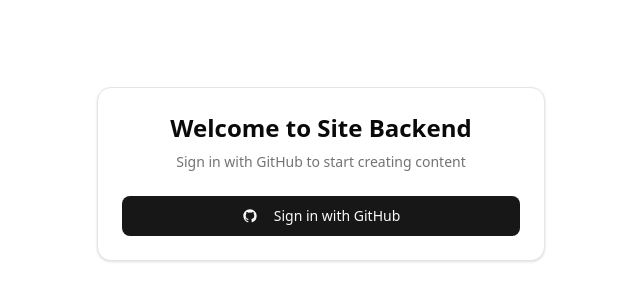
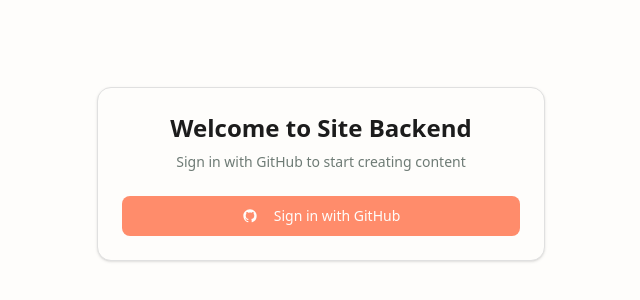
Before and after one commit to andrewbauman1/site-CMS, a Next.js app: page /auth/signin in a window 1280 px wide. Shown: the part 98-398 px from the top of the page, without its empty margins (319-959 px from the left). Built offline with nearby package versions, Linux system fonts and the light colour scheme; no server answers.

Commit message:
Matching drewsiph.dev styling
Light Mode / Dark Mode

```diff
--- a/app/api/settings/route.ts
+++ b/app/api/settings/route.ts
@@ -20,6 +20,7 @@
       settings = await prisma.settings.create({
         data: {
           userId: session.user.id,
+          theme: 'system',
           noteTags: [],
           hiddenStoryFeeds: []
         }
@@ -27,6 +28,7 @@
     }
 
     return NextResponse.json({
+      theme: settings.theme,
       noteTags: settings.noteTags,
       hiddenStoryFeeds: settings.hiddenStoryFeeds
     })
@@ -47,18 +49,23 @@
   }
 
   try {
-    const { noteTags, hiddenStoryFeeds } = await request.json()
+    const body = await request.json()
+    const { theme, noteTags, hiddenStoryFeeds } = body
+
+    // Build update object dynamically to only update provided fields
+    const updateData: any = {}
+    if (theme !== undefined) updateData.theme = theme
+    if (noteTags !== undefined) updateData.noteTags = noteTags
+    if (hiddenStoryFeeds !== undefined) updateData.hiddenStoryFeeds = hiddenStoryFeeds
 
     const settings = await prisma.settings.upsert({
       where: { userId: session.user.id },
-      update: {
-        noteTags,
-        hiddenStoryFeeds
-      },
+      update: updateData,
       create: {
         userId: session.user.id,
-        noteTags,
-        hiddenStoryFeeds
+        theme: theme || 'system',
+        noteTags: noteTags || [],
+        hiddenStoryFeeds: hiddenStoryFeeds || []
       }
     })
 
--- a/app/globals.css
+++ b/app/globals.css
@@ -45,71 +45,114 @@
 
 :root {
   --radius: 0.625rem;
-  --background: oklch(1 0 0);
-  --foreground: oklch(0.145 0 0);
-  --card: oklch(1 0 0);
-  --card-foreground: oklch(0.145 0 0);
-  --popover: oklch(1 0 0);
-  --popover-foreground: oklch(0.145 0 0);
-  --primary: oklch(0.205 0 0);
-  --primary-foreground: oklch(0.985 0 0);
-  --secondary: oklch(0.97 0 0);
-  --secondary-foreground: oklch(0.205 0 0);
-  --muted: oklch(0.97 0 0);
-  --muted-foreground: oklch(0.556 0 0);
-  --accent: oklch(0.97 0 0);
-  --accent-foreground: oklch(0.205 0 0);
-  --destructive: oklch(0.577 0.245 27.325);
-  --border: oklch(0.922 0 0);
-  --input: oklch(0.922 0 0);
-  --ring: oklch(0.708 0 0);
-  --chart-1: oklch(0.646 0.222 41.116);
-  --chart-2: oklch(0.6 0.118 184.704);
-  --chart-3: oklch(0.398 0.07 227.392);
-  --chart-4: oklch(0.828 0.189 84.429);
-  --chart-5: oklch(0.769 0.188 70.08);
-  --sidebar: oklch(0.985 0 0);
-  --sidebar-foreground: oklch(0.145 0 0);
-  --sidebar-primary: oklch(0.205 0 0);
-  --sidebar-primary-foreground: oklch(0.985 0 0);
-  --sidebar-accent: oklch(0.97 0 0);
-  --sidebar-accent-foreground: oklch(0.205 0 0);
-  --sidebar-border: oklch(0.922 0 0);
-  --sidebar-ring: oklch(0.708 0 0);
+
+  /* Website color scheme - Light Mode */
+  --backgroundColor: #FEFDFB;
+  --textColor: #1C1C1C;
+  --secondaryTextColor: #4F4F4F;
+  --mutedTextColor: #6E7B75;
+  --subtleBackgroundColor: #E4E7E2;
+  --heartedBackgroundColor: #F6E8E2;
+  --selectionBackgroundColor: #D6D9EB;
+  --linkColor: #FF8C6B;
+  --activeColor: #BA5A89;
+  --borderColor: #E0E0E0;
+  --hrColor: #D8D8D8;
+  --langBackgroundColor: #F0F0EE;
+  --langShadowColor: rgba(0,0,0,0.08);
+  --logoColor: #333333;
+  --photoBackground: #EFEDE8;
+
+  --gradient-primary: linear-gradient(135deg, #FFB74D 0%, #FF8C6B 50%, #BA5AD3 100%);
+  --gradient-secondary: linear-gradient(90deg, #FF8C6B 0%, #9370DB 100%);
+
+  /* Tailwind compatibility - mapped to website colors */
+  --background: #FEFDFB;
+  --foreground: #1C1C1C;
+  --card: #FEFDFB;
+  --card-foreground: #1C1C1C;
+  --popover: #FEFDFB;
+  --popover-foreground: #1C1C1C;
+  --primary: #FF8C6B;
+  --primary-foreground: #FEFDFB;
+  --secondary: #E4E7E2;
+  --secondary-foreground: #1C1C1C;
+  --muted: #E4E7E2;
+  --muted-foreground: #6E7B75;
+  --accent: #F6E8E2;
+  --accent-foreground: #1C1C1C;
+  --destructive: #BA5A89;
+  --border: #E0E0E0;
+  --input: #E0E0E0;
+  --ring: #FF8C6B;
+  --chart-1: #FFB74D;
+  --chart-2: #FF8C6B;
+  --chart-3: #BA5AD3;
+  --chart-4: #9370DB;
+  --chart-5: #85b6a6;
+  --sidebar: #FEFDFB;
+  --sidebar-foreground: #1C1C1C;
+  --sidebar-primary: #FF8C6B;
+  --sidebar-primary-foreground: #FEFDFB;
+  --sidebar-accent: #E4E7E2;
+  --sidebar-accent-foreground: #1C1C1C;
+  --sidebar-border: #E0E0E0;
+  --sidebar-ring: #FF8C6B;
 }
 
 .dark {
-  --background: oklch(0.145 0 0);
-  --foreground: oklch(0.985 0 0);
-  --card: oklch(0.205 0 0);
-  --card-foreground: oklch(0.985 0 0);
-  --popover: oklch(0.205 0 0);
-  --popover-foreground: oklch(0.985 0 0);
-  --primary: oklch(0.922 0 0);
-  --primary-foreground: oklch(0.205 0 0);
-  --secondary: oklch(0.269 0 0);
-  --secondary-foreground: oklch(0.985 0 0);
-  --muted: oklch(0.269 0 0);
-  --muted-foreground: oklch(0.708 0 0);
-  --accent: oklch(0.269 0 0);
-  --accent-foreground: oklch(0.985 0 0);
-  --destructive: oklch(0.704 0.191 22.216);
-  --border: oklch(1 0 0 / 10%);
-  --input: oklch(1 0 0 / 15%);
-  --ring: oklch(0.556 0 0);
-  --chart-1: oklch(0.488 0.243 264.376);
-  --chart-2: oklch(0.696 0.17 162.48);
-  --chart-3: oklch(0.769 0.188 70.08);
-  --chart-4: oklch(0.627 0.265 303.9);
-  --chart-5: oklch(0.645 0.246 16.439);
-  --sidebar: oklch(0.205 0 0);
-  --sidebar-foreground: oklch(0.985 0 0);
-  --sidebar-primary: oklch(0.488 0.243 264.376);
-  --sidebar-primary-foreground: oklch(0.985 0 0);
-  --sidebar-accent: oklch(0.269 0 0);
-  --sidebar-accent-foreground: oklch(0.985 0 0);
-  --sidebar-border: oklch(1 0 0 / 10%);
-  --sidebar-ring: oklch(0.556 0 0);
+  /* Website color scheme - Dark Mode */
+  --backgroundColor: #204248;
+  --textColor: #E5E1DC;
+  --secondaryTextColor: #C5BFB8;
+  --mutedTextColor: #9DA8A3;
+  --subtleBackgroundColor: #2A3A38;
+  --heartedBackgroundColor: #884A3D;
+  --selectionBackgroundColor: #3A5E5A;
+  --linkColor: #85b6a6;
+  --activeColor: #BA5A49;
+  --borderColor: #3A4B49;
+  --hrColor: #666666;
+  --langBackgroundColor: #2c2c2c;
+  --langShadowColor: rgba(0, 0, 0, 0.2);
+  --logoColor: #AAAAAA;
+  --photoBackground: #1a1f1e;
+
+  --gradient-primary: linear-gradient(135deg, #FFB74D 0%, #FF8C6B 50%, #BA5AD3 100%);
+  --gradient-secondary: linear-gradient(90deg, #FF8C6B 0%, #9370DB 100%);
+
+  /* Tailwind compatibility - mapped to website dark colors */
+  --background: #204248;
+  --foreground: #E5E1DC;
+  --card: #2A3A38;
+  --card-foreground: #E5E1DC;
+  --popover: #2A3A38;
+  --popover-foreground: #E5E1DC;
+  --primary: #85b6a6;
+  --primary-foreground: #204248;
+  --secondary: #2A3A38;
+  --secondary-foreground: #E5E1DC;
+  --muted: #2A3A38;
+  --muted-foreground: #9DA8A3;
+  --accent: #884A3D;
+  --accent-foreground: #E5E1DC;
+  --destructive: #BA5A49;
+  --border: #3A4B49;
+  --input: #3A4B49;
+  --ring: #85b6a6;
+  --chart-1: #FFB74D;
+  --chart-2: #FF8C6B;
+  --chart-3: #BA5AD3;
+  --chart-4: #9370DB;
+  --chart-5: #85b6a6;
+  --sidebar: #2A3A38;
+  --sidebar-foreground: #E5E1DC;
+  --sidebar-primary: #85b6a6;
+  --sidebar-primary-foreground: #204248;
+  --sidebar-accent: #3A5E5A;
+  --sidebar-accent-foreground: #E5E1DC;
+  --sidebar-border: #3A4B49;
+  --sidebar-ring: #85b6a6;
 }
 
 @layer base {
--- a/app/settings/page.tsx
+++ b/app/settings/page.tsx
@@ -8,10 +8,12 @@
 import { Label } from '@/components/ui/label'
 import { Badge } from '@/components/ui/badge'
 import { Switch } from '@/components/ui/switch'
-import { X, Plus } from 'lucide-react'
+import { X, Plus, Sun, Moon, Monitor } from 'lucide-react'
 import { Dialog, DialogContent, DialogDescription, DialogFooter, DialogHeader, DialogTitle, DialogTrigger } from '@/components/ui/dialog'
+import { useTheme } from '@/components/ThemeProvider'
 
 interface Settings {
+  theme?: 'light' | 'dark' | 'system'
   noteTags: string[]
   hiddenStoryFeeds: string[]
 }
@@ -24,7 +26,9 @@
 
 export default function SettingsPage() {
   const { data: session } = useSession()
+  const { theme, setTheme } = useTheme()
   const [settings, setSettings] = useState<Settings>({
+    theme: 'system',
     noteTags: [],
     hiddenStoryFeeds: []
   })
@@ -90,7 +94,10 @@
       const response = await fetch('/api/settings', {
         method: 'PUT',
         headers: { 'Content-Type': 'application/json' },
-        body: JSON.stringify(settings)
+        body: JSON.stringify({
+          ...settings,
+          theme // Include current theme from ThemeProvider
+        })
       })
 
       if (response.ok) {
@@ -143,6 +150,64 @@
       </div>
 
       <div className="space-y-6">
+        {/* Theme Settings */}
+        <Card>
+          <CardHeader>
+            <CardTitle>Theme</CardTitle>
+            <CardDescription>
+              Choose your preferred color theme matching drewsiph.dev
+            </CardDescription>
+          </CardHeader>
+          <CardContent>
+            <div className="grid grid-cols-1 sm:grid-cols-3 gap-4">
+              <button
+                onClick={() => setTheme('light')}
+                className={`flex flex-col items-center gap-2 p-4 border-2 rounded-lg transition-all ${
+                  theme === 'light'
+                    ? 'border-primary bg-accent'
+                    : 'border-border hover:border-muted-foreground'
+                }`}
+              >
+                <Sun className="h-8 w-8" />
+                <span className="font-medium">Light</span>
+                <span className="text-xs text-muted-foreground text-center">
+                  Warm off-white with coral accents
+                </span>
+              </button>
+
+              <button
+                onClick={() => setTheme('dark')}
+                className={`flex flex-col items-center gap-2 p-4 border-2 rounded-lg transition-all ${
+                  theme === 'dark'
+                    ? 'border-primary bg-accent'
+                    : 'border-border hover:border-muted-foreground'
+                }`}
+              >
+                <Moon className="h-8 w-8" />
+                <span className="font-medium">Dark</span>
+                <span className="text-xs text-muted-foreground text-center">
+                  Deep teal with sage accents
+                </span>
+              </button>
+
+              <button
+                onClick={() => setTheme('system')}
+                className={`flex flex-col items-center gap-2 p-4 border-2 rounded-lg transition-all ${
+                  theme === 'system'
+                    ? 'border-primary bg-accent'
+                    : 'border-border hover:border-muted-foreground'
+                }`}
+              >
+                <Monitor className="h-8 w-8" />
+                <span className="font-medium">System</span>
+                <span className="text-xs text-muted-foreground text-center">
+                  Match device preference
+                </span>
+              </button>
+            </div>
+          </CardContent>
+        </Card>
+
         {/* Note Tags */}
         <Card>
           <CardHeader>
--- a/components/Providers.tsx
+++ b/components/Providers.tsx
@@ -1,7 +1,14 @@
 'use client'
 
 import { SessionProvider } from 'next-auth/react'
+import { ThemeProvider } from '@/components/ThemeProvider'
 
 export function Providers({ children }: { children: React.ReactNode }) {
-  return <SessionProvider>{children}</SessionProvider>
+  return (
+    <SessionProvider>
+      <ThemeProvider>
+        {children}
+      </ThemeProvider>
+    </SessionProvider>
+  )
 }
--- /dev/null
+++ b/components/ThemeProvider.tsx
@@ -0,0 +1,100 @@
+'use client'
+
+import { createContext, useContext, useEffect, useState } from 'react'
+import { useSession } from 'next-auth/react'
+
+type Theme = 'light' | 'dark' | 'system'
+
+interface ThemeContextType {
+  theme: Theme
+  setTheme: (theme: Theme) => void
+  resolvedTheme: 'light' | 'dark'
+}
+
+const ThemeContext = createContext<ThemeContextType | undefined>(undefined)
+
+export function ThemeProvider({ children }: { children: React.ReactNode }) {
+  const { data: session } = useSession()
+  const [theme, setThemeState] = useState<Theme>('system')
+  const [resolvedTheme, setResolvedTheme] = useState<'light' | 'dark'>('light')
+
+  // Fetch user's theme preference from settings
+  useEffect(() => {
+    if (session) {
+      fetch('/api/settings')
+        .then(res => res.json())
+        .then(data => {
+          if (data.theme) {
+            setThemeState(data.theme as Theme)
+          }
+        })
+        .catch(err => console.error('Failed to fetch theme:', err))
+    }
+  }, [session])
+
+  // Apply theme to document
+  useEffect(() => {
+    const root = document.documentElement
+    const systemTheme = window.matchMedia('(prefers-color-scheme: dark)').matches ? 'dark' : 'light'
+    const activeTheme = theme === 'system' ? systemTheme : theme
+
+    setResolvedTheme(activeTheme)
+
+    // Remove both classes first
+    root.classList.remove('light', 'dark')
+
+    // Add the active theme class
+    root.classList.add(activeTheme)
+
+    // Set data-theme attribute for compatibility with website styles
+    root.setAttribute('data-theme', activeTheme)
+  }, [theme])
+
+  // Listen for system theme changes when in system mode
+  useEffect(() => {
+    if (theme !== 'system') return
+
+    const mediaQuery = window.matchMedia('(prefers-color-scheme: dark)')
+    const handleChange = () => {
+      const systemTheme = mediaQuery.matches ? 'dark' : 'light'
+      setResolvedTheme(systemTheme)
+      document.documentElement.classList.remove('light', 'dark')
+      document.documentElement.classList.add(systemTheme)
+      document.documentElement.setAttribute('data-theme', systemTheme)
+    }
+
+    mediaQuery.addEventListener('change', handleChange)
+    return () => mediaQuery.removeEventListener('change', handleChange)
+  }, [theme])
+
+  const setTheme = async (newTheme: Theme) => {
+    setThemeState(newTheme)
+
+    // Save to database if user is logged in
+    if (session) {
+      try {
+        await fetch('/api/settings', {
+          method: 'PUT',
+          headers: { 'Content-Type': 'application/json' },
+          body: JSON.stringify({ theme: newTheme })
+        })
+      } catch (err) {
+        console.error('Failed to save theme:', err)
+      }
+    }
+  }
+
+  return (
+    <ThemeContext.Provider value={{ theme, setTheme, resolvedTheme }}>
+      {children}
+    </ThemeContext.Provider>
+  )
+}
+
+export function useTheme() {
+  const context = useContext(ThemeContext)
+  if (context === undefined) {
+    throw new Error('useTheme must be used within a ThemeProvider')
+  }
+  return context
+}
```
